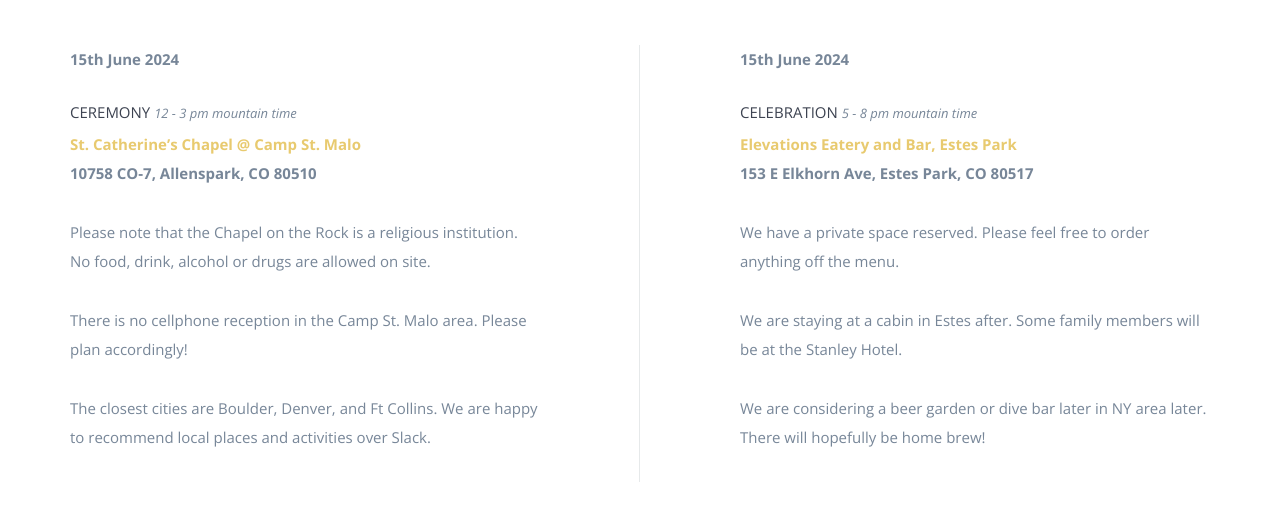
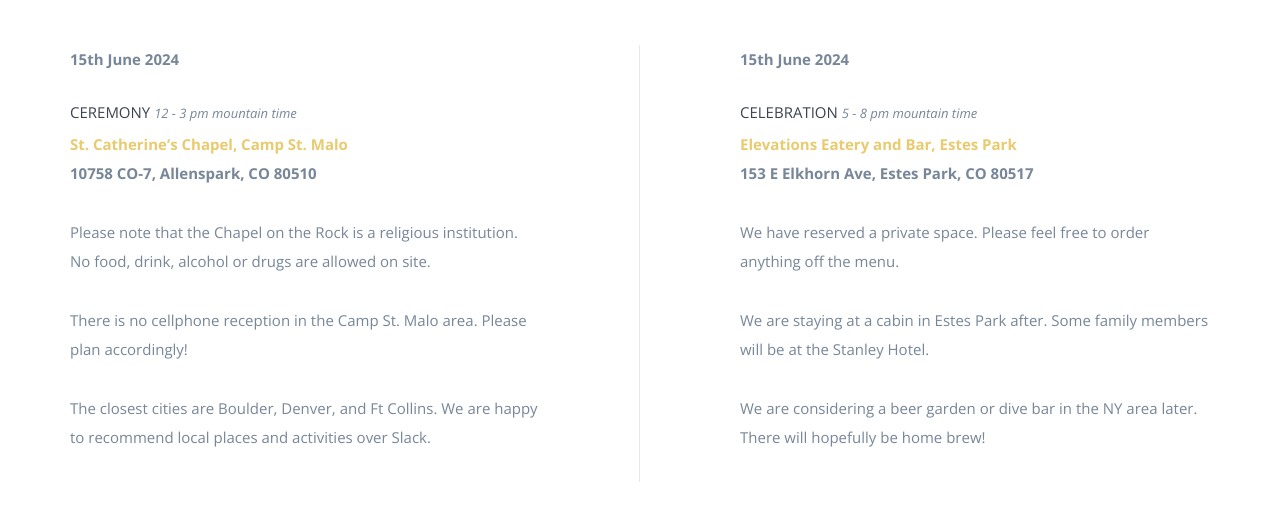
Before and after one commit to christinaet/rsvp, a website: page index.html in a window 1280 px wide. Shown: the part 1581-2101 px from the top of the page. Drawn offline with nearby package versions, Linux system fonts and the light colour scheme; some packages are replaced by stand-ins of ours; files whose address does not match are found by name.

Commit message:
fix typo

```diff
--- a/index.html
+++ b/index.html
@@ -150,7 +150,7 @@
                     <p><strong>15th June 2024</strong></p>
 
                     <h5>Ceremony <span class="time">12 - 3 PM mountain time</span></h5>
-                    <p><b><a href="https://campstmalo.org" target="_blank">St. Catherine’s Chapel @ Camp St. Malo</a><br>
+                    <p><b><a href="https://campstmalo.org" target="_blank">St. Catherine’s Chapel, Camp St. Malo</a><br>
                         10758 CO-7, Allenspark, CO 80510</b></p>
                     <p>Please note that the Chapel on the Rock is a religious institution. No food, drink, alcohol or drugs are allowed on site.</p>
                     <p>There is no cellphone reception in the Camp St. Malo area. Please plan accordingly!</p>
@@ -164,9 +164,9 @@
                     <h5>Celebration <span class="time">5 - 8 PM mountain time</span></h5>
                     <p><b><a href="https://elevationseatery.com" target="_blank">Elevations Eatery and Bar, Estes Park</a></br>
                         153 E Elkhorn Ave, Estes Park, CO 80517</b></p>
-                    <p>We have a private space reserved. Please feel free to order anything off the menu.</p>
-                    <p>We are staying at a cabin in Estes after. Some family members will be at the Stanley Hotel.</p>
-                    <p>We are considering a beer garden or dive bar later in NY area later. There will hopefully be home brew!</p>
+                    <p>We have reserved a private space. Please feel free to order anything off the menu.</p>
+                    <p>We are staying at a cabin in Estes Park after. Some family members will be at the Stanley Hotel.</p>
+                    <p>We are considering a beer garden or dive bar in the NY area later. There will hopefully be home brew!</p>
                 </div>
             </div>
         </div>
```
